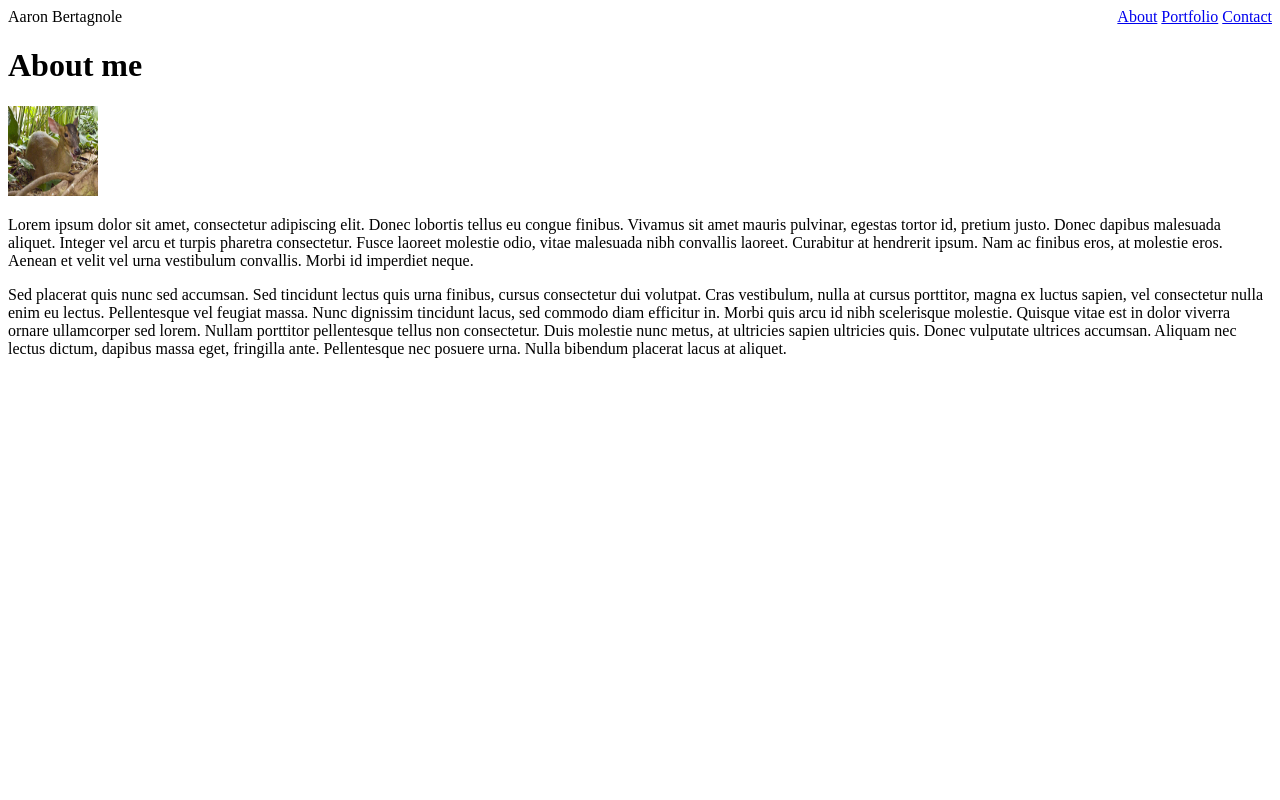
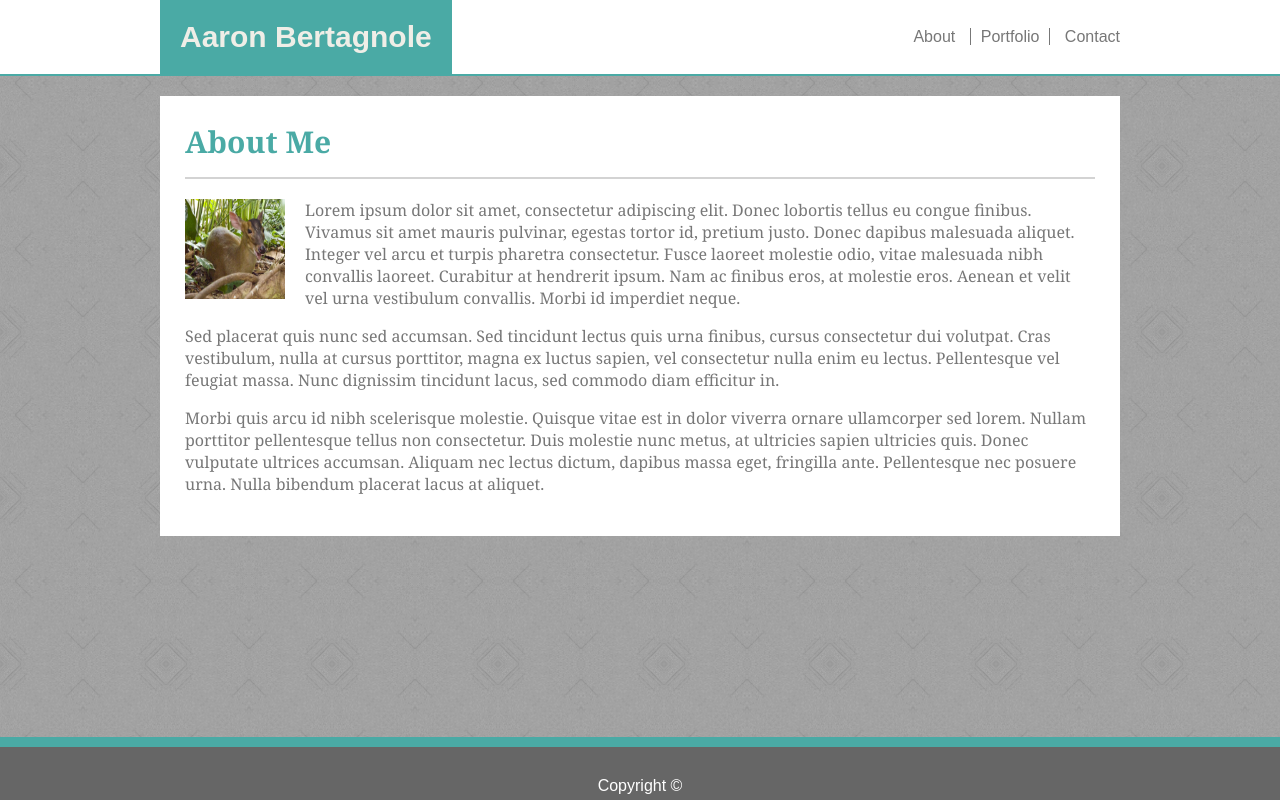
Before and after one commit to ASuicidalCow/Basic-Portfolio, a plain HTML site: page index.html in a window 1280 px wide. Drawn offline with Linux system fonts and the light colour scheme.

Commit message:
added background and styling

```diff
--- a/assets/css/style.css
+++ b/assets/css/style.css
@@ -0,0 +1,105 @@
+html {
+    box-sizing: border-box;
+}
+*, *:before, *:after {
+    box-sizing: inherit;
+}
+
+body {
+    width: 100%;
+    margin: 0;
+    background-image: url("/assets/images/mirrored_squares.png");
+    font-family: Georgia, 'Times New Roman', Times, serif;
+    color: #777777;
+}
+
+.content {
+    width: 960px;
+    margin: 0 auto;
+    margin-top: 20px;
+    background-color: white;
+    padding: 25px;
+
+
+}
+
+.topnavBar {
+    background-color: white;
+    border-bottom: 2px solid #4aaaa5;
+}
+
+.topnavContent {
+    width: 960px;
+    margin: 0 auto;
+    display: flex;
+    justify-content: space-between;
+    font-family: Arial, Helvetica, sans-serif;
+    font-size: 16px;
+}
+
+.navlinkGroup {
+    align-self: center;
+}
+
+.navlink{
+    color: #777777;
+    text-decoration: none;
+
+}
+.navlinkBordered{
+    border-right: 1px solid;
+    border-left: 1px solid;
+    color: #777777;
+    padding-left: 10px;
+    padding-right: 10px;
+    margin-left: 10px;
+    margin-right: 10px;
+    text-decoration: none;
+}
+
+#name{
+    float: left;
+    color: #efeee7;
+    font-weight: bold;
+    font-size: 30px;
+    padding-bottom: 20px;
+    padding-top: 20px;
+    padding-left: 20px;
+    padding-right: 20px;
+    border-width: 150px;
+    background-color: #4aaaa5;
+}
+
+#aboutMe{
+    width: 100%;
+    color: #4aaaa5;
+    font-size: 30px;
+    font-weight: bold;
+    border-bottom: 2px solid lightgray;
+    padding-bottom: 15px;
+    margin-bottom: 20px;
+
+}
+
+.inlineImage {
+    float:left;
+    width:120px;
+    height:100px;
+    padding-right:20px;
+}
+
+.footer{
+    border-top-style:solid ;
+    border-top-color:#4aaaa5;
+    border-top-width: 10px;
+    font-family: Arial, Helvetica, sans-serif;
+    position: absolute;
+    right: 0;
+    bottom: 0;
+    left: 0;
+    color: white;
+    background-color: #666666;
+    text-align:center;
+    padding-top: 30px;
+    padding-bottom: 5px;
+}
--- a/index.html
+++ b/index.html
@@ -5,32 +5,47 @@
     <meta name="viewport" content="width=device-width, initial-scale=1.0">
     <title>Document</title>
     <link rel="stylesheet" type= "text/css" href="assets/css/style.css">
+</head>
 
-</head>
 <body>
-    <div class="container">
-   <h>Aaron Bertagnole</h>
-    <div class="topnav" style=" float:right">
-        <a href="about" class="button">About</a>
-        <a href="portfolio" class="button">Portfolio</a>
-        <a href="contact" class="button">Contact</a>
+    <div class="topnavBar" >
+        <div class="topnavContent">
+            <div id="name">
+                <header>Aaron Bertagnole</header>
+            </div>
 
+            <div class="navlinkGroup">
+                <a href="about" class="navlink">About</a>
+                <a href="portfolio" class="navlinkBordered">Portfolio</a>
+                <a href="contact" class="navlink">Contact</a>
+            </div>
+        </div>
     </div>
-</div>
 
-    <div>
-        <h1>About me
-        </h1>
-        <img src="assets\images\deer.jpg"  alt="deer" style="width:90px;height:90px;">
-        <p>Lorem ipsum dolor sit amet, consectetur adipiscing elit. Donec lobortis tellus eu congue finibus. Vivamus sit amet mauris pulvinar, egestas tortor id, pretium justo. Donec dapibus malesuada aliquet. Integer vel arcu et turpis pharetra consectetur. Fusce laoreet molestie odio, vitae malesuada
-         nibh convallis laoreet. Curabitur at hendrerit ipsum. Nam ac finibus eros, at molestie eros. Aenean et velit vel urna vestibulum convallis. Morbi id imperdiet neque.</p>
-         <p>Sed placerat quis nunc sed accumsan. Sed tincidunt lectus quis urna finibus, cursus consectetur dui volutpat. Cras vestibulum, nulla at cursus porttitor,
-              magna ex luctus sapien, vel consectetur nulla enim eu lectus. Pellentesque vel feugiat massa. Nunc dignissim tincidunt lacus, sed commodo diam efficitur in.
-               Morbi quis arcu id nibh scelerisque molestie. Quisque vitae est in dolor viverra ornare ullamcorper sed lorem. Nullam porttitor pellentesque tellus non consectetur.
-                Duis molestie nunc metus, at ultricies sapien ultricies quis. Donec vulputate ultrices accumsan. Aliquam nec lectus dictum, dapibus massa eget, fringilla ante.
-                 Pellentesque nec posuere urna. Nulla bibendum placerat lacus at aliquet.
-
+    <div class="content">
+        <div id="aboutMe">About Me</div>
+        <p>
+            <img class="inlineImage" src="assets\images\deer.jpg" alt="deer" />
+            Lorem ipsum dolor sit amet, consectetur adipiscing elit. Donec lobortis tellus eu congue finibus.
+            Vivamus sit amet mauris pulvinar, egestas tortor id, pretium justo. Donec dapibus malesuada aliquet.
+            Integer vel arcu et turpis pharetra consectetur. Fusce laoreet molestie odio, vitae malesuada nibh convallis laoreet.
+            Curabitur at hendrerit ipsum. Nam ac finibus eros, at molestie eros. Aenean et velit vel urna vestibulum convallis. Morbi id imperdiet neque.
+        </p>
+        <p>
+            Sed placerat quis nunc sed accumsan. Sed tincidunt lectus quis urna finibus, cursus consectetur dui volutpat.
+            Cras vestibulum, nulla at cursus porttitor, magna ex luctus sapien, vel consectetur nulla enim eu lectus.
+            Pellentesque vel feugiat massa. Nunc dignissim tincidunt lacus, sed commodo diam efficitur in.
+        </p>
+        <p>
+            Morbi quis arcu id nibh scelerisque molestie. Quisque vitae est in dolor viverra ornare ullamcorper sed lorem.
+            Nullam porttitor pellentesque tellus non consectetur. Duis molestie nunc metus, at ultricies sapien ultricies quis.
+            Donec vulputate ultrices accumsan. Aliquam nec lectus dictum, dapibus massa eget, fringilla ante.
+            Pellentesque nec posuere urna. Nulla bibendum placerat lacus at aliquet.
         </p>
     </div>
+
+    <footer class="footer">
+        Copyright ©
+    </footer>
 </body>
 </html>
```
Also changed, not shown: assets/images/mirrored_squares.png (added).
